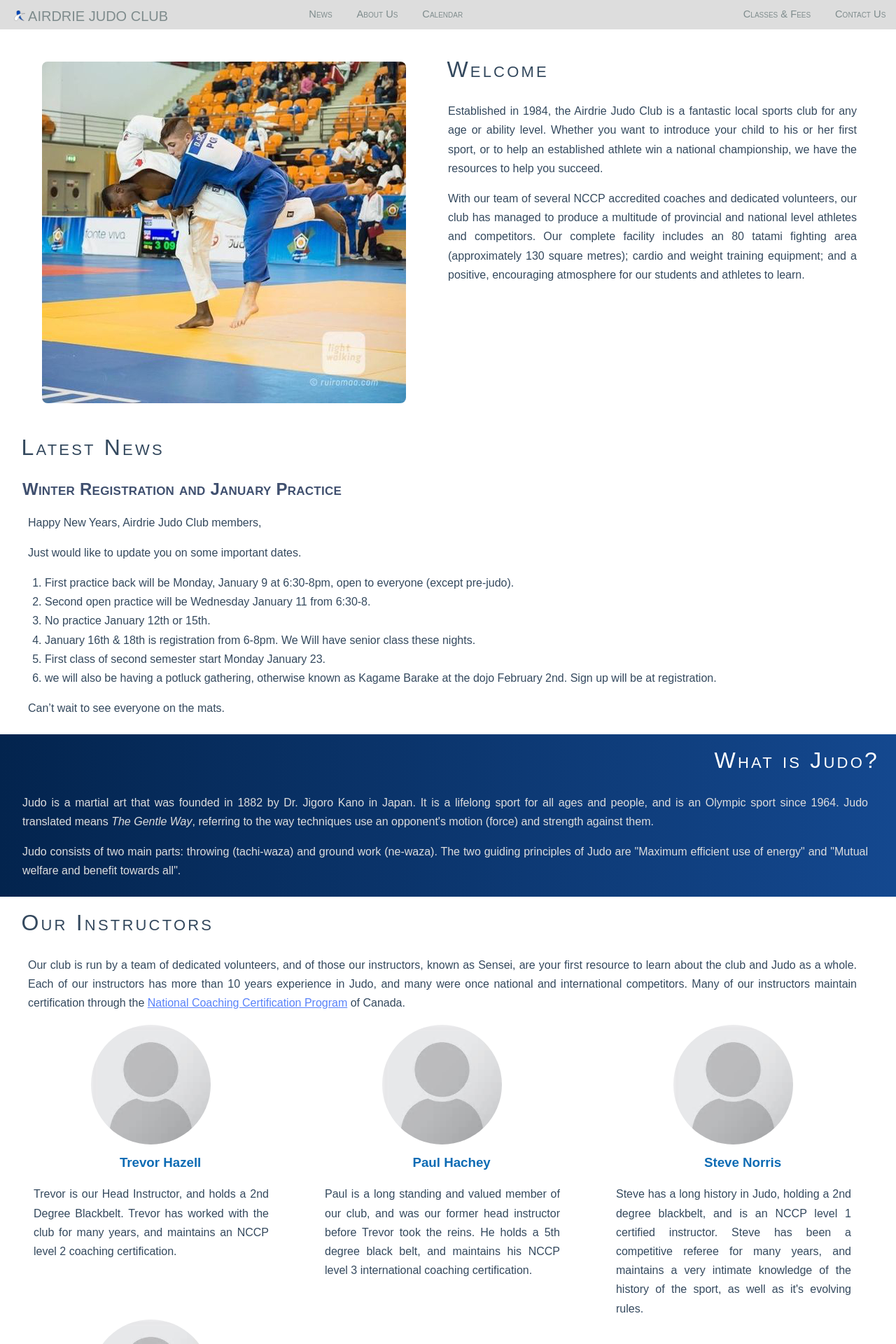
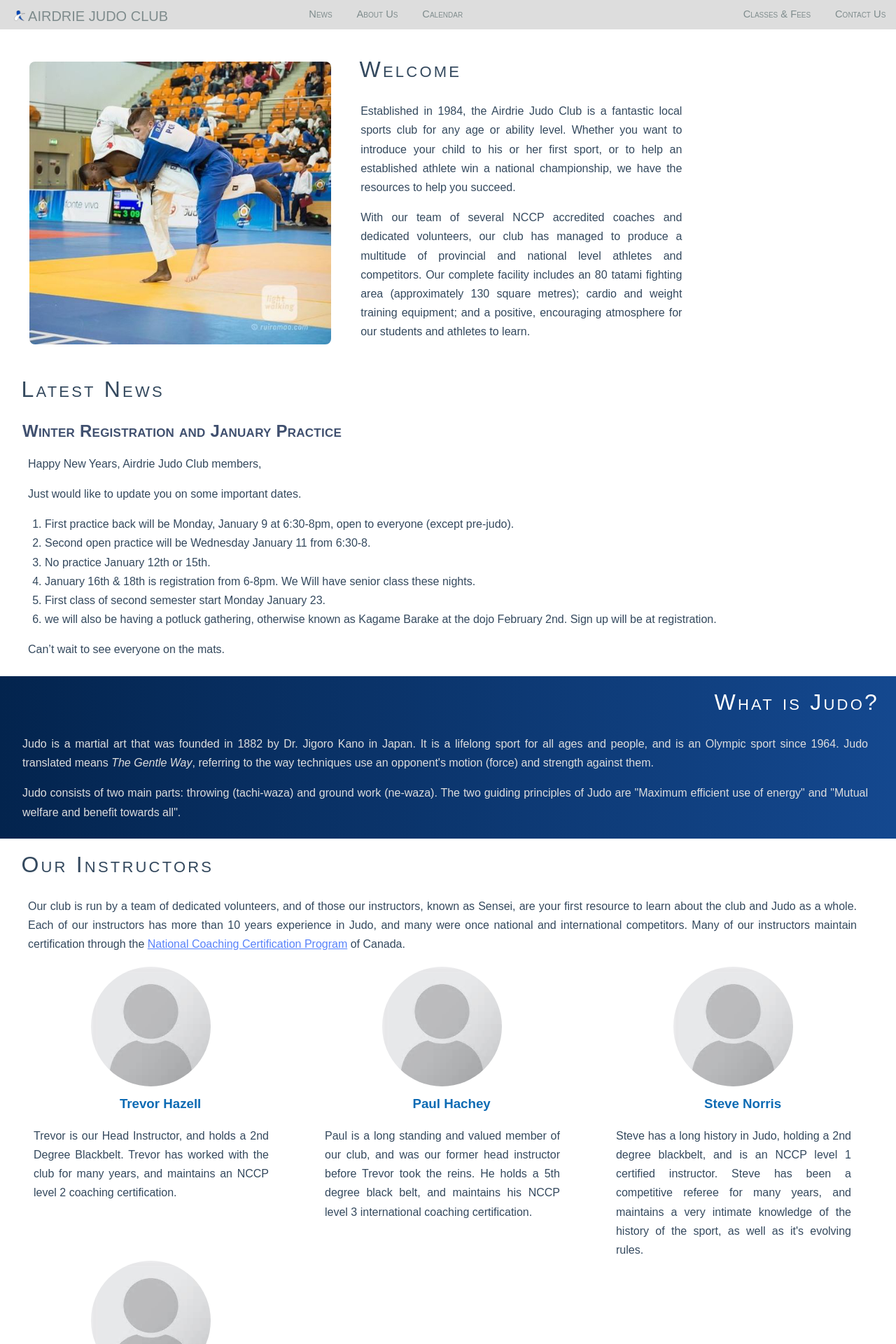
Before and after one commit to ThatGeoGuy/airdrie-judo, a Jekyll site: the page built from index.html, in a window 1280 px wide. Shown: the top 1920 px of the page at 70% size. Built offline with Jekyll 4.4.1, drawn with Linux system fonts in a browser that asks for light colours; nearby versions of some CDN libraries.

Commit message:
Fixes pure-u-lg css classes (previously typed lrg instead of lg)

```diff
--- a/contact.html
+++ b/contact.html
@@ -18,7 +18,7 @@ stylesheets:
         link or the information below to contact one of our instructors.
         </p>
       </div>
-      <div class='l-box-lrg is-center pure-u-1 pure-u-md-1-2 pure-u-lrg-2-5'>
+      <div class='l-box-lrg is-center pure-u-1 pure-u-md-1-2 pure-u-lg-2-5'>
         <!-- Info table -->
         <ul class='address'>
           <li>Airdrie Judo Club</li>
@@ -30,7 +30,7 @@ stylesheets:
           <li>Email: <a href='mailto:info@airdriejudo.ca'>info@airdriejudo.ca</a></li>
         </ul>
       </div>
-      <div class='l-box-lrg pure-u-1 pure-u-md-1-2 pure-u-lrg-2-5'>
+      <div class='l-box-lrg pure-u-1 pure-u-md-1-2 pure-u-lg-2-5'>
         <!-- Google Maps -->
         <iframe src="https://www.google.com/maps/embed?pb=!1m18!1m12!1m3!1d2495.0858915817403!2d-114.00758187840297!3d51.2911434197834!2m3!1f0!2f0!3f0!3m2!1i1024!2i768!4f13.1!3m3!1m2!1s0x53715f6573d4ce75%3A0x2a665515e39c1429!2sPlainsmen+Arena!5e0!3m2!1sen!2sus!4v1448401525465" frameborder="0" style="border:0">
         </iframe>
--- a/index.html
+++ b/index.html
@@ -9,10 +9,10 @@ stylesheets:
 <div id='content-wrapper'>
   <div class='content'>
     <div class='l-box-lrg pure-g'>
-      <div class='l-box-lrg is-center pure-u-1 pure-u-md-1-2 pure-u-lrg-2-5' id='welcome-img'>
+      <div class='l-box-lrg is-center pure-u-1 pure-u-md-1-2 pure-u-lg-2-5' id='welcome-img'>
         <img class='pure-img-responsive' src='{{ site.baseurl }}/img/home-image.jpeg' />
       </div>
-      <div class='split pure-u-1 pure-u-md-1-2 pure-u-lrg-2-5'>
+      <div class='split pure-u-1 pure-u-md-1-2 pure-u-lg-2-5'>
         <h1 class='content-head'>Welcome</h1>
         <p>
           Established in 1984, the Airdrie Judo Club is a fantastic local sports
@@ -33,7 +33,7 @@ stylesheets:
   </div>
   <div class='content'>
     <div class='l-box-lrg pure-g'>
-      <div class='pure-u-1 pure-u-md-1-1 pure-u-lrg-1-1'>
+      <div class='pure-u-1 pure-u-md-1-1 pure-u-lg-1-1'>
         <h1 class='content-head'>Latest News</h1>
         {{ site.posts.first.content }}
       </div>
@@ -41,7 +41,7 @@ stylesheets:
   </div>
   <div class='ribbon'>
     <div class='l-box-lrg pure-g'>
-      <div class='pure-u-1 pure-u-md-1-1 pure-u-lrg-1-1'>
+      <div class='pure-u-1 pure-u-md-1-1 pure-u-lg-1-1'>
         <h1 class='content-head'>What is Judo?</h1>
         <p>
           Judo is a martial art that was founded in 1882 by Dr. Jigoro Kano in
@@ -61,7 +61,7 @@ stylesheets:
   </div>
   <div class='content'>
     <div class='l-box-lrg pure-g'>
-      <div class='pure-u-1 pure-u-md-1-1 pure-u-lrg-1-1'>
+      <div class='pure-u-1 pure-u-md-1-1 pure-u-lg-1-1'>
         <h1 class='content-head'>Our Instructors</h1>
         <p>
           Our club is run by a team of dedicated volunteers, and of those our
@@ -73,7 +73,7 @@ stylesheets:
             Program</a> of Canada.
         </p>
       </div>
-      <div class='pure-u-1 pure-u-md-1-3 pure-u-lrg-1-3'>
+      <div class='pure-u-1 pure-u-md-1-3 pure-u-lg-1-3'>
         <img class='pure-img-responsive img-profile'
              src='{{ site.baseurl }}/img/empty_profile_pic.jpg' />
         <h3 class='content-subhead'>Trevor Hazell</h3>
@@ -83,7 +83,7 @@ stylesheets:
           an NCCP level 2 coaching certification.
         </p>
       </div>
-      <div class='pure-u-1 pure-u-md-1-3 pure-u-lrg-1-3'>
+      <div class='pure-u-1 pure-u-md-1-3 pure-u-lg-1-3'>
         <img class='pure-img-responsive img-profile'
              src='{{ site.baseurl }}/img/empty_profile_pic.jpg' />
         <h3 class='content-subhead'>Paul Hachey</h3>
@@ -94,7 +94,7 @@ stylesheets:
           international coaching certification.
         </p>
       </div>
-      <div class='pure-u-1 pure-u-md-1-3 pure-u-lrg-1-3'>
+      <div class='pure-u-1 pure-u-md-1-3 pure-u-lg-1-3'>
         <img class='pure-img-responsive img-profile'
              src='{{ site.baseurl }}/img/empty_profile_pic.jpg' />
         <h3 class='content-subhead'>Steve Norris</h3>
@@ -106,7 +106,7 @@ stylesheets:
           rules.
         </p>
       </div>
-      <div class='pure-u-1 pure-u-md-1-3 pure-u-lrg-1-3'>
+      <div class='pure-u-1 pure-u-md-1-3 pure-u-lg-1-3'>
         <img class='pure-img-responsive img-profile'
              src='{{ site.baseurl }}/img/empty_profile_pic.jpg' />
         <h3 class='content-subhead'>Tash Schmaltz</h3>
@@ -120,7 +120,7 @@ stylesheets:
   </div>
   <div class='ribbon'>
     <div class='l-box-lrg pure-g'>
-      <div class='pure-u-1 pure-u-md-1-1 pure-u-lrg-1-1'>
+      <div class='pure-u-1 pure-u-md-1-1 pure-u-lg-1-1'>
         <h1 class='content-head' id='register'>Registration</h1>
         <p>
           Registration for winter 2017 will occur on January 16th and 18th.  Be
--- a/news/index.html
+++ b/news/index.html
@@ -10,7 +10,7 @@ stylesheets:
     {% for post in paginator.posts %}
     <div class='content news-center'>
         <div class='l-box-lrg pure-g'>
-            <div class='pure-u-1 pure-u-md-1-1 pure-u-lrg-1-1'>
+            <div class='pure-u-1 pure-u-md-1-1 pure-u-lg-1-1'>
                 {{ post.content }}
                 <hr>
             </div>
```
Also changed, not shown: about.html (+6 -6 lines), classes-and-fees.html (+6 -6 lines).
